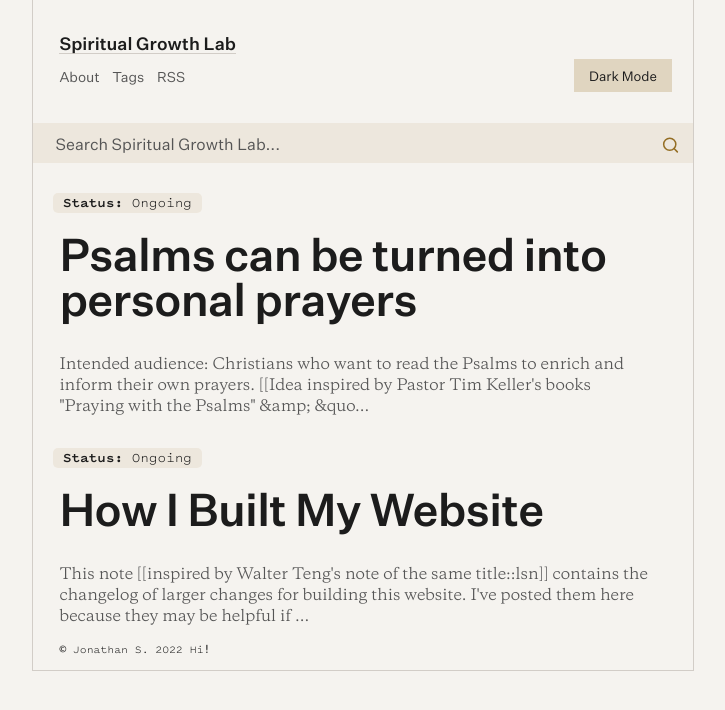
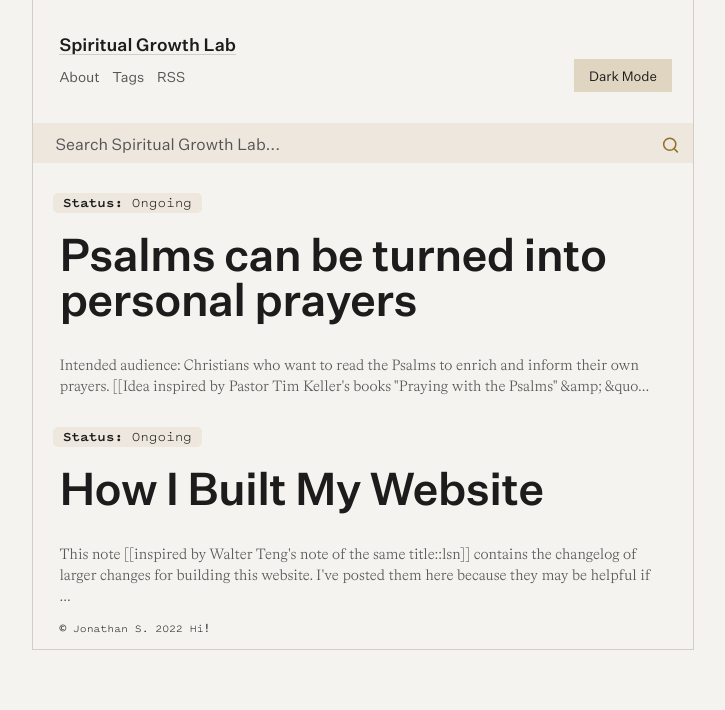
Before and after one commit to jsantiago611/digital-garden-master, a Jekyll site: the page built from index.md, in a window 1280 px wide. Shown: the top 710 px of the page, without its empty margins (277-1002 px from the left). Built offline with Jekyll 4.4.1, drawn with Linux system fonts in a browser that asks for light colours.

Commit message:
var(--font-family-serif) to Bradford 300

```diff
--- a/assets/css/Style.css
+++ b/assets/css/Style.css
@@ -318,7 +318,7 @@ html[data-theme="dark"] {
   /* Font family */
   --font-family-serif: 'untitled', 'Univers', 'Helvetica', '-apple-system', 'BlinkMacSystemFont', sans-serif;
   --font-family-mono: 'pitch sans', 'SFMono-Regular', 'Menlo', monospace;
-  --font-family-sans: 'Copernicus', serif;
+  --font-family-sans: 'Bradford', serif;
 
   --font-family-base: var(--font-family-sans);
 
```
